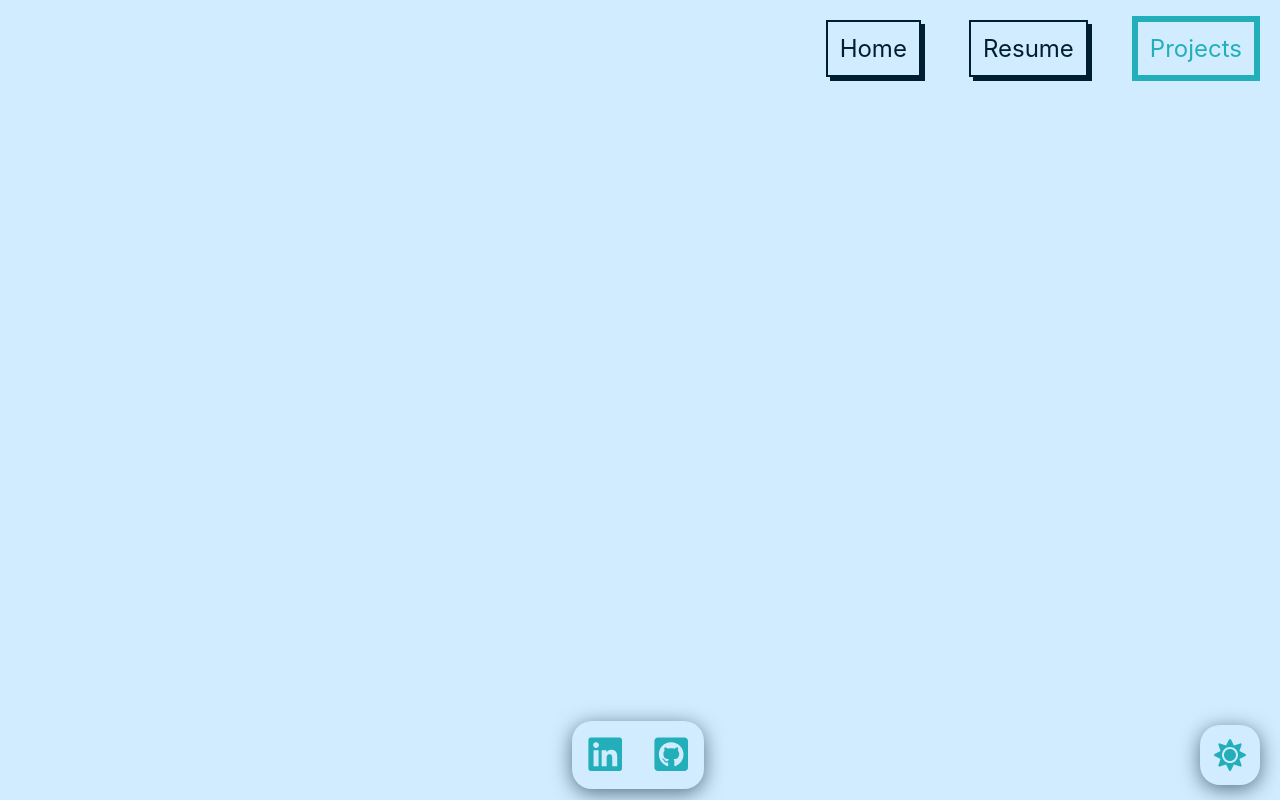
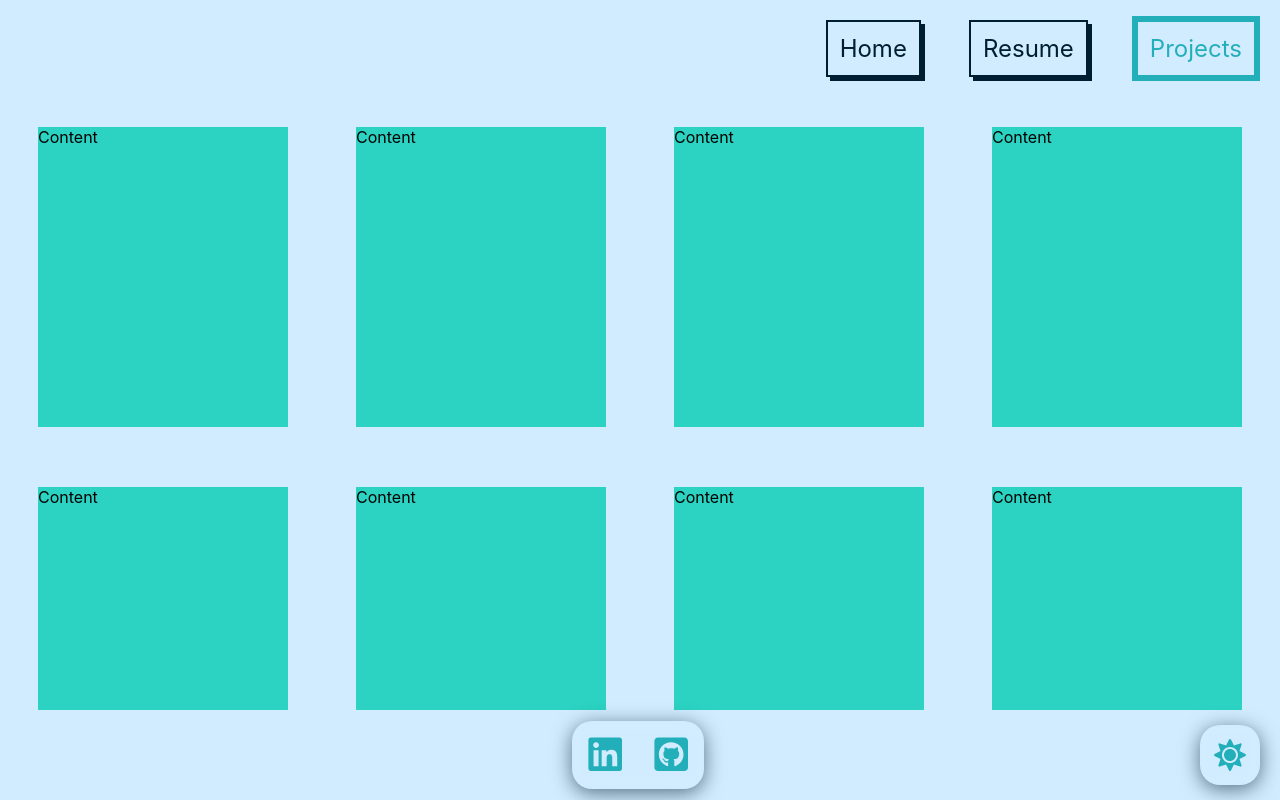
Before and after one commit to namfal/portfolio, a Vue app: page /projects in a window 1280 px wide. Built offline with nearby package versions, Linux system fonts and the light colour scheme.

Commit message:
added skeloten structure of the Project page

```diff
--- a/src/views/Projects.vue
+++ b/src/views/Projects.vue
@@ -1,13 +1,93 @@
 <template>
-	<div class="container-projects"></div>
+	<div class="container-projects">
+		<div class="card" v-for="num in 50" :key="num" @click.self="e => e.target.classList.toggle('expanded')">
+			<div class="compact-content">
+				Content
+			</div>
+			<div class="card-child">
+				<button @click.stop="e => close(e)">Close</button>
+			</div>
+		</div>
+	</div>
 </template>
 
 <script>
 export default {
-	name: 'Projects'
+	name: 'Projects',
+	methods: {
+		close (e) {
+			e.target.parentNode.parentNode.classList.toggle('expanded')
+		}
+	}
 }
 </script>
 
-<style scoped>
+<style scoped lang="less">
+	.container-projects {
+		height: 100%;
+		overflow: scroll;
+		display: flex;
+		justify-content: space-evenly;
+		align-items: flex-start;
+		flex-wrap: wrap;
+	}
 
+	.card {
+		width: 250px;
+		height: 300px;
+		background-color: #2cd3c2;
+		margin: 30px;
+
+		.card-child {
+			height: 100%;
+			width: 100%;
+			pointer-events: none;
+			z-index: 4;
+
+			button {
+				display: none;
+			}
+		}
+
+		&.expanded{
+			background-color: transparent;
+			display: flex;
+			justify-content: center;
+			align-items: center;
+
+			.card-child {
+				position: absolute;
+				top: 50%;
+				left: 50%;
+				width: 70vw;
+				height: 70vh;
+				pointer-events: auto;
+				background-color: white;
+				overflow: scroll;
+				z-index: 4;
+				transform: translate(-50%, -50%);
+
+				button {
+					display: unset;
+				}
+			}
+
+			&::before {
+				content: '';
+				height: 100vh;
+				width: 100vw;
+				position: absolute;
+				top: 0;
+				left: 0;
+				z-index: 4;
+				box-shadow: 0 0 20px 0 rgb(0 30 50 / 30%);
+				background: linear-gradient(to bottom right, rgba(0, 8, 17, 0.64), rgba(0, 30, 50, 0.4));
+				backdrop-filter: blur(5px);
+			}
+
+			.compact-content {
+				display: none;
+			}
+		}
+	}
 </style>
```
